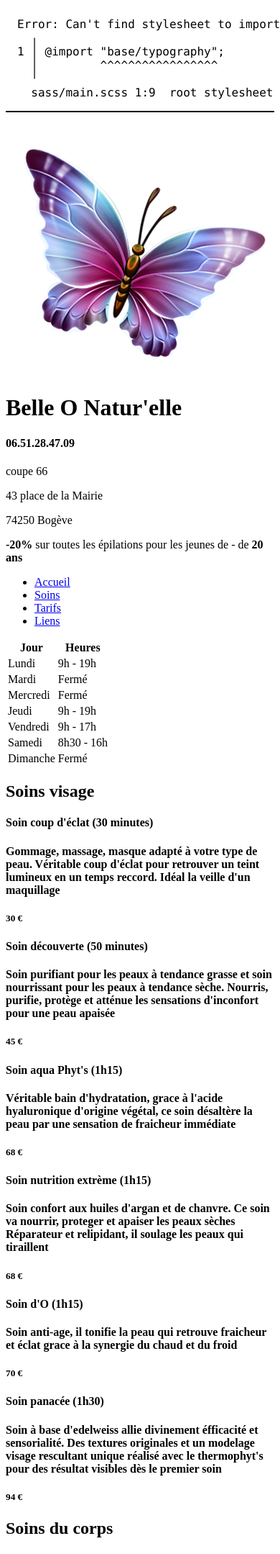
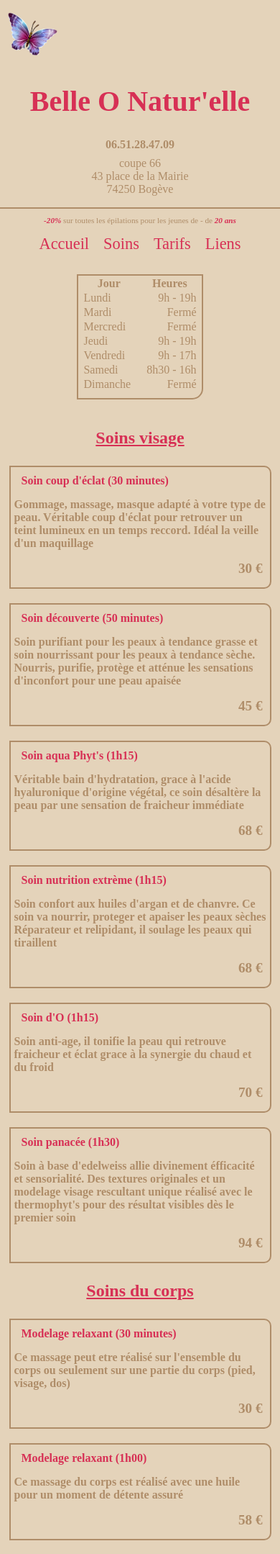
Before and after one commit to batsWTR/belleonaturelle, a PHP site: page /soins.html in a window 390 px wide; the page is wider, and only the part inside the window is pictured. Shown: the top 2159 px of that part at 72% size. Run offline with PHP 8.4, Linux system fonts and the light colour scheme; some web fonts are replaced.

Commit message:
sass mobile

```diff
--- a/monstyle.css
+++ b/monstyle.css
@@ -1,17 +1,208 @@
-/* Error: Can't find stylesheet to import.
- *   ,
- * 1 | @import "base/typography";
- *   |         ^^^^^^^^^^^^^^^^^
- *   '
- *   sass/main.scss 1:9  root stylesheet */
+@font-face {
+  font-family: delicious;
+  src: url("fonts/Delicious Curls.ttf");
+}
+@font-face {
+  font-family: delicious_bold;
+  src: url("fonts/Delicious Curls bold.ttf");
+}
+* {
+  margin: 0;
+  padding: 0;
+}
 
-body::before {
-  font-family: "Source Code Pro", "SF Mono", Monaco, Inconsolata, "Fira Mono",
-      "Droid Sans Mono", monospace, monospace;
-  white-space: pre;
-  display: block;
-  padding: 1em;
-  margin-bottom: 1em;
-  border-bottom: 2px solid black;
-  content: "Error: Can't find stylesheet to import.\a   \2577 \a 1 \2502  @import \"base/typography\";\a   \2502          ^^^^^^^^^^^^^^^^^\a   \2575 \a   sass/main.scss 1:9  root stylesheet";
+body {
+  box-sizing: border-box;
+  background-color: #e4d3ba;
+  color: #af8d69;
+  font-size: 100%;
 }
+
+.header {
+  border-bottom: 2px solid #af8d69;
+  display: flex;
+  flex-direction: column;
+  align-items: center;
+  padding-bottom: 1rem;
+}
+.header__logo {
+  align-self: flex-start;
+  margin: 0.4rem;
+}
+.header__logo img {
+  width: 80px;
+  height: 80px;
+  object-fit: contain;
+}
+.header h1 {
+  font-family: delicious_bold;
+  color: #d73055;
+  font-size: 2.5rem;
+  padding: 20px 0;
+}
+.header__address {
+  text-align: center;
+}
+.header__address h4 {
+  margin: 8px 0;
+}
+
+.promo {
+  font-size: 0.7rem;
+  text-align: center;
+  margin: 10px 0;
+}
+.promo strong {
+  font-style: italic;
+  color: #d73055;
+  font-weight: bold;
+}
+
+.nav ul {
+  display: flex;
+  flex-direction: row;
+  justify-content: center;
+  list-style: none;
+  font-family: delicious_bold;
+}
+.nav__item {
+  margin: 4px 10px;
+  font-size: 1.4rem;
+}
+.nav__item a {
+  color: #d73055;
+  text-decoration: none;
+}
+.nav__item a:hover {
+  border-bottom: 2px solid #d73055;
+}
+
+.horaires {
+  margin: 15px 0;
+  padding: 10px 0;
+}
+.horaires table {
+  margin: auto;
+  border: 2px solid #af8d69;
+  border-radius: 0 0 15px 0;
+  padding-bottom: 8px;
+}
+.horaires__jour {
+  text-align: left;
+  padding-left: 5px;
+  padding-right: 10px;
+}
+.horaires__heure {
+  text-align: right;
+  padding-left: 10px;
+  padding-right: 5px;
+}
+
+.presentation {
+  margin: 0 10px;
+}
+.presentation img {
+  max-width: 100%;
+  height: auto;
+  text-align: center;
+}
+.presentation__texte {
+  margin: 15px 0;
+}
+
+.phyts {
+  margin: 15px 3px;
+}
+.phyts h1 {
+  margin: 15px 0;
+}
+.phyts h3 {
+  margin: 10px 0;
+}
+
+.presentation {
+  margin: 0 10px;
+}
+.presentation img {
+  max-width: 100%;
+  height: auto;
+  text-align: center;
+}
+.presentation__texte {
+  margin: 15px 0;
+}
+
+.phyts {
+  margin: 15px 3px;
+}
+.phyts h1 {
+  margin: 15px 0;
+}
+.phyts h3 {
+  margin: 10px 0;
+}
+
+.liens h2 {
+  color: #d73055;
+  text-align: center;
+  text-decoration: underline;
+  margin: 15px 0;
+}
+.liens ul {
+  display: flex;
+  flex-direction: column;
+  align-items: center;
+  list-style: none;
+}
+.liens ul li {
+  margin: 10px 0;
+}
+
+.container {
+  display: flex;
+  flex-direction: column;
+  align-items: center;
+  box-sizing: border-box;
+}
+.container h2 {
+  color: #d73055;
+  text-align: center;
+  text-decoration: underline;
+  margin: 15px 0;
+}
+
+.soin {
+  border: 2px solid #af8d69;
+  margin: 10px 5px;
+  padding: 5px;
+  border-radius: 0 10px 10px 0;
+  width: 90%;
+}
+.soin__description h4 {
+  color: #d73055;
+  margin: 5px 10px;
+}
+.soin__prix {
+  text-align: right;
+  font-size: 1.2rem;
+  font-weight: bold;
+  margin: 10px 5px;
+}
+
+.container table {
+  width: 90%;
+}
+.container p {
+  margin: 15px 0;
+}
+
+.g {
+  padding-right: 10px;
+}
+
+.d {
+  text-align: right;
+  white-space: nowrap;
+}
+
+/*# sourceMappingURL=monstyle.css.map */
```
Also changed, not shown: sass/base/__typography.scss (+8 -0 lines), sass/layout/__header.scss (+87 -0 lines), sass/main.scss (+9 -8 lines), sass/pages/__accueil.scss (+23 -0 lines), sass/pages/__liens.scss (+19 -0 lines), sass/pages/__soins.scss (+35 -0 lines), sass/pages/__tarifs.scss (+20 -0 lines), sass/utilities/__variables.scss (+22 -0 lines), style.scss (+0 -198 lines), 1 other file.
